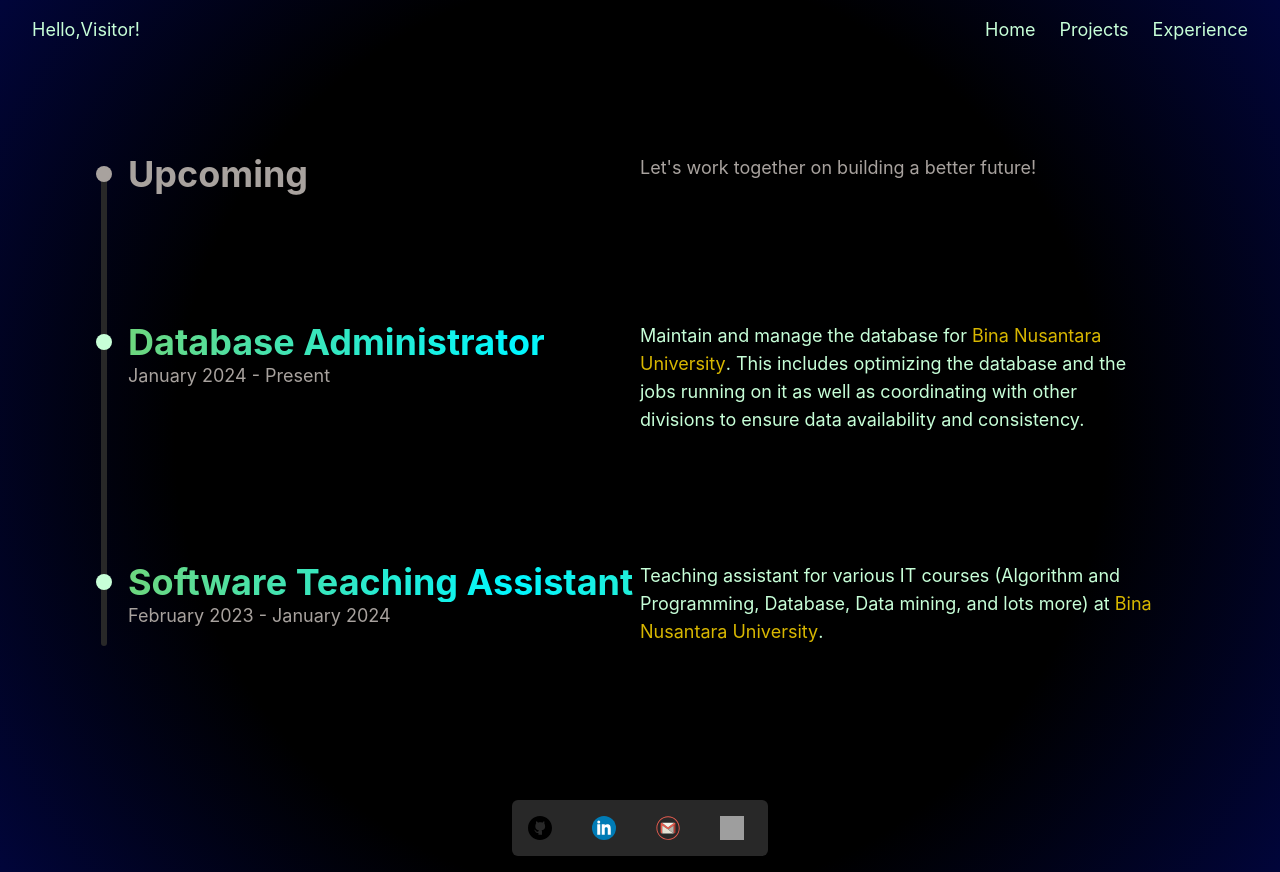
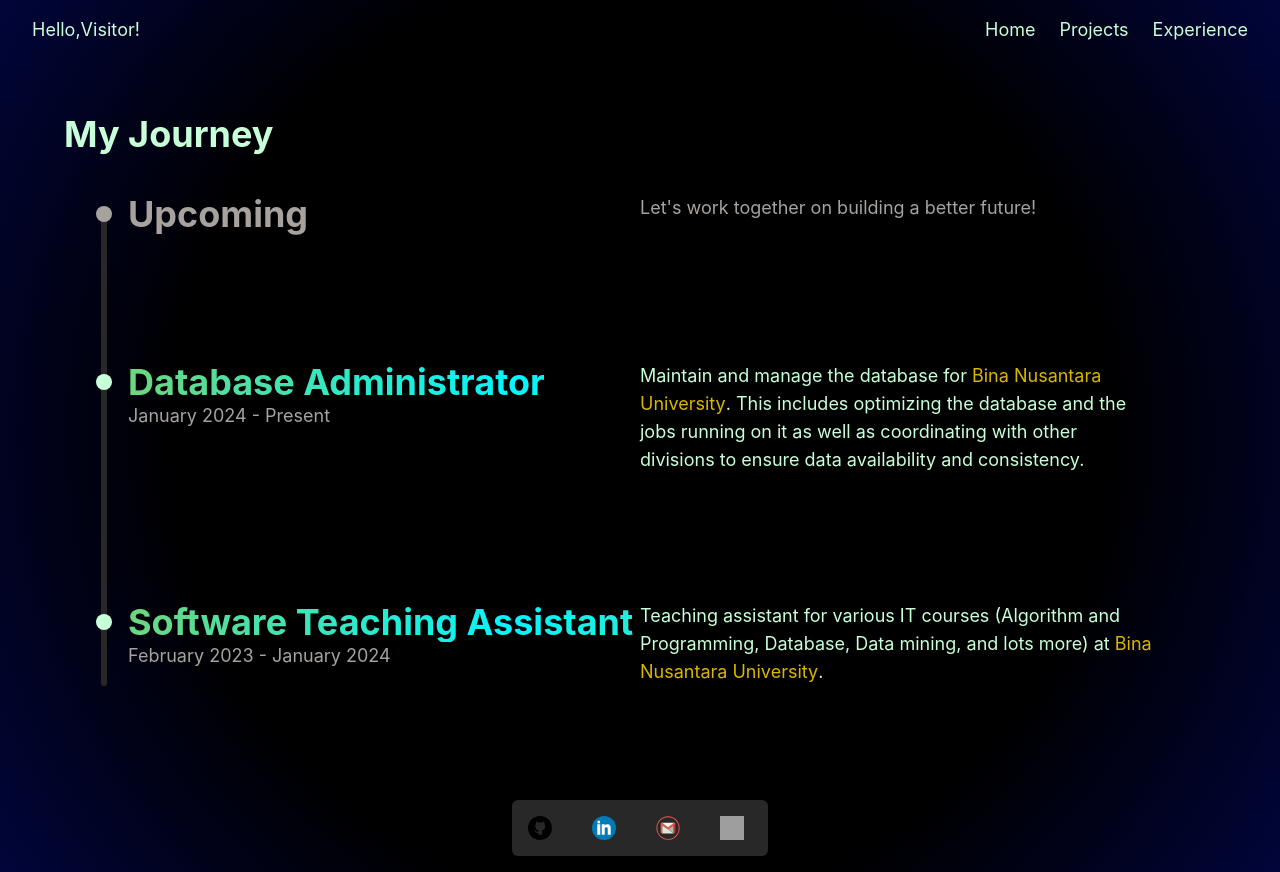
Before and after one commit to swiftee19/swiftee19.github.io, a Vue app: page /experience in a window 1280 px wide. Built offline with nearby package versions, Linux system fonts and the light colour scheme; grey boxes are pictures that could not be loaded.

Commit message:
feat: open new tab when clicking on links on ExperienceView & add header on ExperienceView

```diff
--- a/src/components/experience_view/ExperienceData.ts
+++ b/src/components/experience_view/ExperienceData.ts
@@ -12,13 +12,13 @@ export const ExperienceDataList: ExperienceData[] = [
         ExperienceTitle: 'Software Teaching Assistant',
         ExperienceStartDate: 'February 2023',
         ExperienceEndDate: 'January 2024',
-        ExperienceDescription: 'Teaching assistant for various IT courses (Algorithm and Programming, Database, Data mining, and lots more) at <a>Bina Nusantara University</a>.',
+        ExperienceDescription: 'Teaching assistant for various IT courses (Algorithm and Programming, Database, Data mining, and lots more) at <a target="_blank" href="https://binus.ac.id/">Bina Nusantara University</a>.',
     },
     {
         id: 'experience2',
         ExperienceTitle: 'Database Administrator',
         ExperienceStartDate: 'January 2024',
         ExperienceEndDate: 'Present',
-        ExperienceDescription: 'Maintain and manage the database for <a>Bina Nusantara University</a>. This includes optimizing the database and the jobs running on it as well as coordinating with other divisions to ensure data availability and consistency.'
+        ExperienceDescription: 'Maintain and manage the database for <a target="_blank" href="https://binus.ac.id/">Bina Nusantara University</a>. This includes optimizing the database and the jobs running on it as well as coordinating with other divisions to ensure data availability and consistency.'
     }
 ]
--- a/src/views/ExperienceView.vue
+++ b/src/views/ExperienceView.vue
@@ -8,7 +8,8 @@ const sortedExperienceDataList = ExperienceDataList.sort((a, b) => {
 </script>
 
 <template>
-    <main class="min-h-screen w-full py-20 overflow-y-clip flex items-center justify-center">
+    <main class="min-h-screen w-full py-20 overflow-y-clip flex flex-col items-center justify-center">
+        <h1 class="w-[90%] text-4xl font-bold pb-10">My Journey</h1>
         <div class="w-4/5 flex flex-col items-center justify-between relative">
             <!-- timeline line -->
             <span class="absolute bottom-0 -left-[1.68rem] w-1.5 z-0 bg-gray rounded-b-lg"
```
